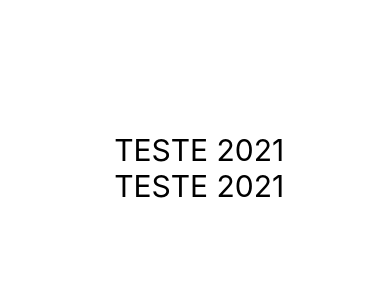
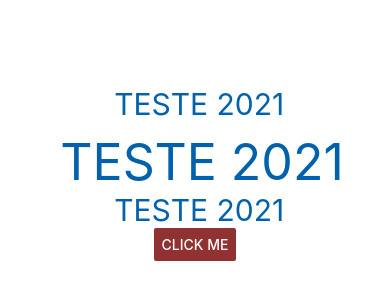
Before and after one commit to lucasmetron/reactNativeAnimacoes, a React Native app: screen / in a window 390 px wide. Shown: the part 254-554 px from the top of the page. Built offline with nearby package versions, Linux system fonts and the light colour scheme.

Commit message:
tecnicas de reutilização de estilos

```diff
--- a/App.js
+++ b/App.js
@@ -1,31 +1,23 @@
 import React from 'react';
 import {
-  SafeAreaView,
   Text,
   View,
-  StyleSheet
+  Button
 } from 'react-native';
 
+import styles, { colors } from './styles/mainStyles'
 
 const App = () => {
 
   return (
     <View style={styles.container} >
+      <Text style={[styles.mytext, styles.margin]}> TESTE 2021</Text>
+      <Text style={[styles.mytext, { fontSize: 50 }]}> TESTE 2021</Text>
       <Text style={styles.mytext}> TESTE 2021</Text>
-      <Text style={styles.mytext}> TESTE 2021</Text>
+      <Button title='Click me' color={colors.red} />
     </View>
   );
 };
 
-const styles = StyleSheet.create({
-  container: {
-    flex: 1,
-    justifyContent: 'center',
-    alignItems: 'center',
-  },
-  mytext: {
-    fontSize: 30,
-  }
-})
 
 export default App;
--- /dev/null
+++ b/styles/mainStyles.js
@@ -0,0 +1,35 @@
+import { StyleSheet } from "react-native";
+
+export const colors = {
+    blue: '#0062ac',
+    red: '#903232'
+}
+
+const position = {
+    position: 'absolute',
+    top: 0,
+    right: 0,
+    bottom: 0,
+    left: 0,
+}
+
+const styles = StyleSheet.create({
+    container: {
+        flex: 1,
+        justifyContent: 'center',
+        alignItems: 'center',
+    },
+    mytext: {
+        fontSize: 30,
+        color: colors.blue
+    },
+    margin: {
+        margin: 10,
+    },
+
+    posicionador: {
+        ...position
+    }
+})
+
+export default styles;
```
